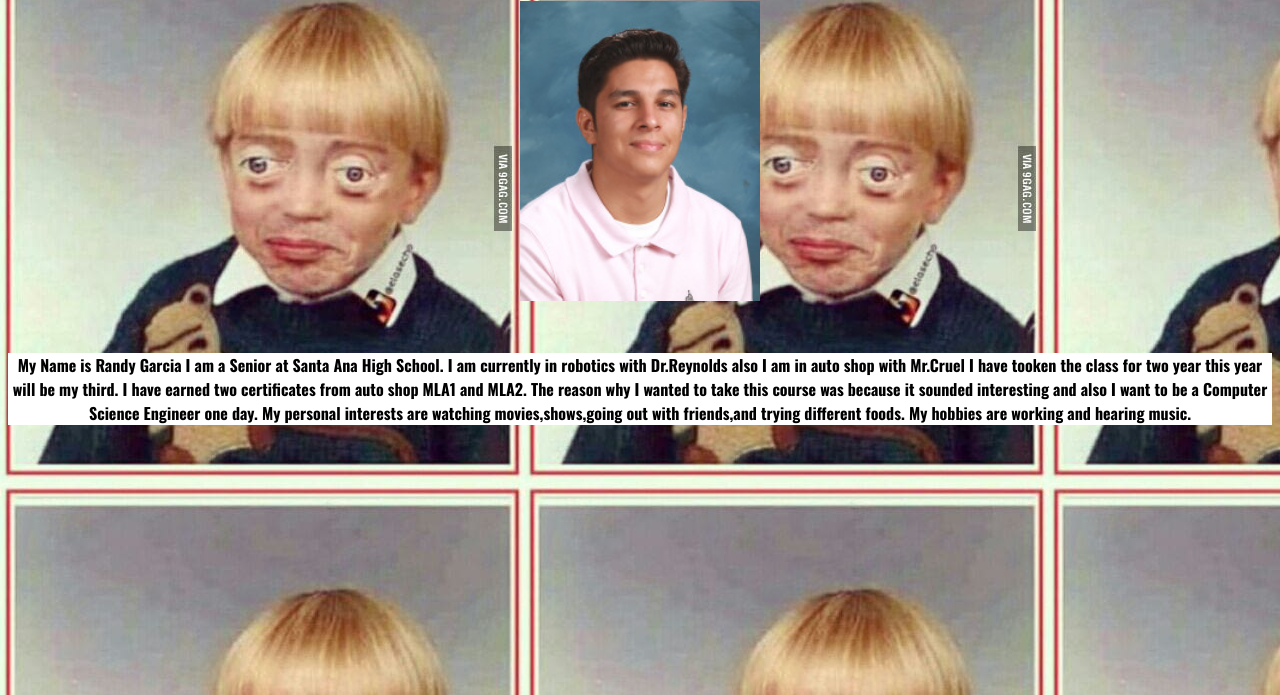
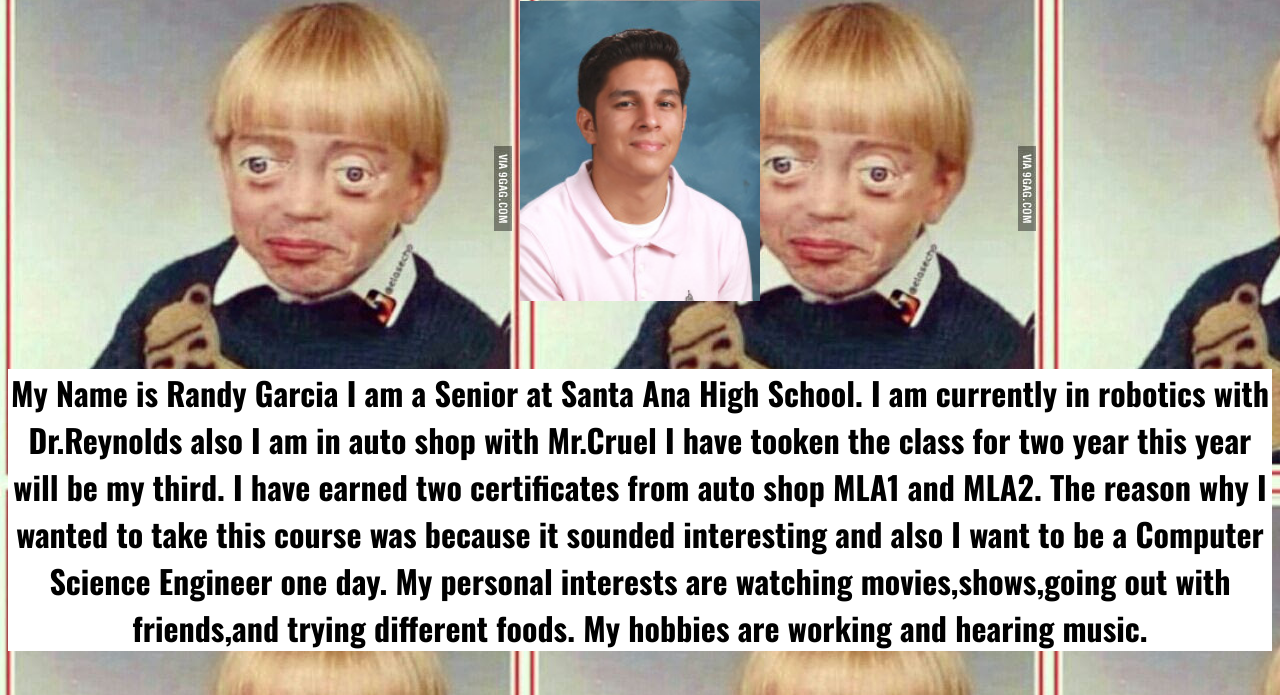
Before and after one commit to mclovin2121/csp2017, a plain HTML site: page my_website/aboutme.html in a window 1280 px wide. Shown: the part 105-800 px from the top of the page. Drawn offline with nearby package versions, Linux system fonts and the light colour scheme.

Commit message:
Update aboutme.css

```diff
--- a/my_website/aboutme.css
+++ b/my_website/aboutme.css
@@ -5,6 +5,6 @@ img {
   margin-right: auto;}
 p{text-align:center;
    font-family: 'Oswald', sans-serif;
-   font-size:1.0em;
+   font-size:2.0em;
    background-color:white;
 }
```
